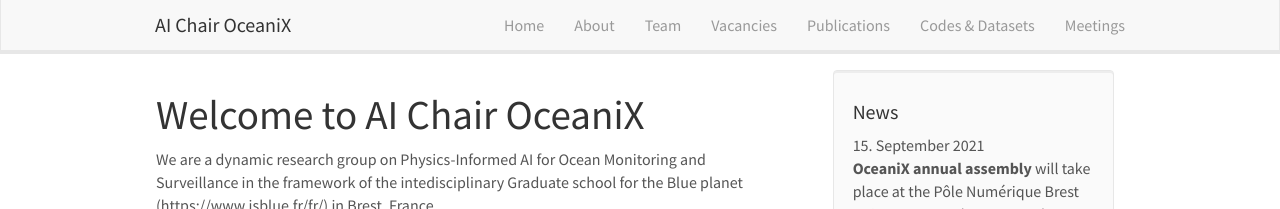
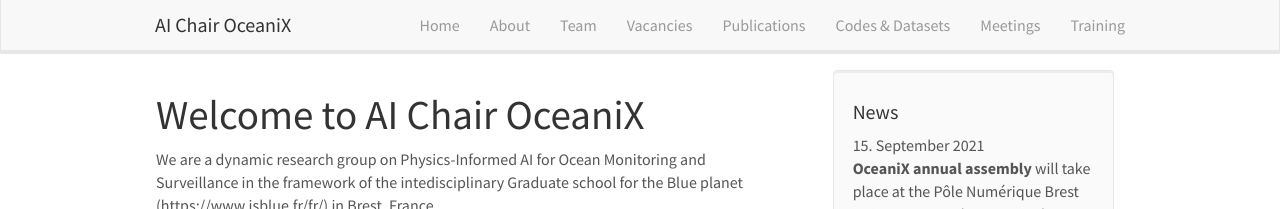
Before and after one commit to CIA-Oceanix/CIA-Oceanix.github.io, a Jekyll site: the page built from _pages/home.md, in a window 1280 px wide. Shown: the top 209 px of the page. Built offline with Jekyll 4.4.1, drawn with Linux system fonts in a browser that asks for light colours; nearby versions of some CDN libraries.

Commit message:
Update header.html

```diff
--- a/_includes/header.html
+++ b/_includes/header.html
@@ -19,6 +19,7 @@
 		<li><a href="{{ site.url }}{{ site.baseurl }}/publications">Publications</a></li>
 		<li><a href="{{ site.url }}{{ site.baseurl }}/research">Codes & Datasets</a></li>
 		<li><a href="{{ site.url }}{{ site.baseurl }}/webinar">Meetings</a></li>
+		<li><a href="{{ site.url }}{{ site.baseurl }}/training">Training</a></li>
 		<!--<li><a href="{{ site.url }}{{ site.baseurl }}/pictures">(Pics)</a></li>-->
 	  </ul>
 	</div>
```
